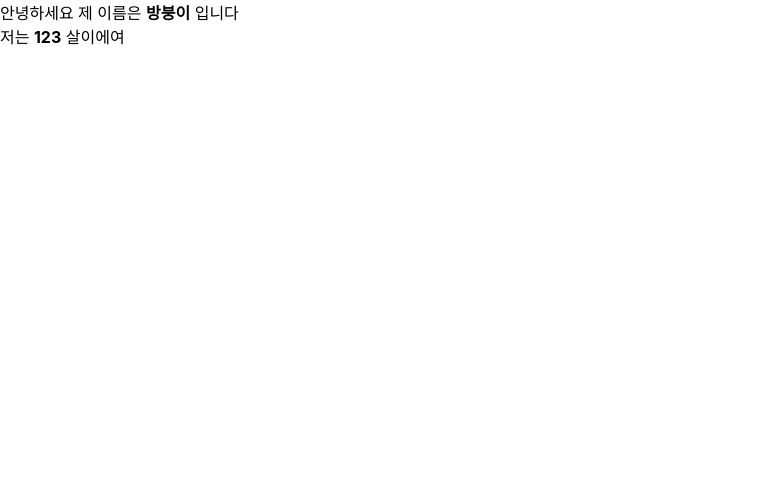
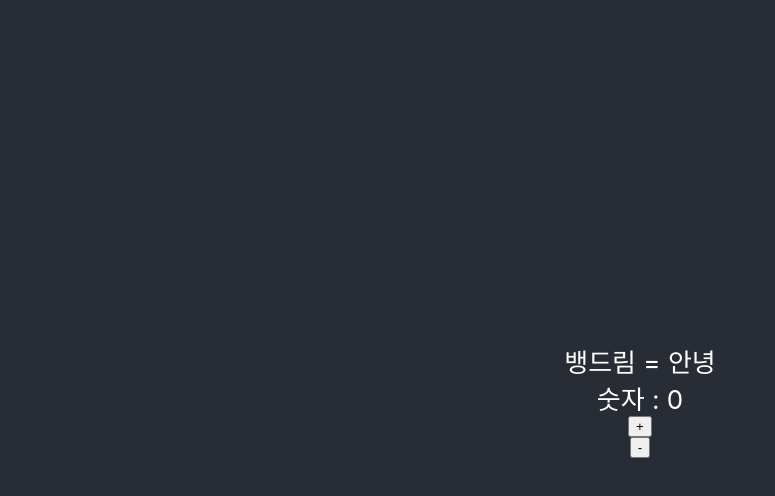
Before and after one commit to J1min/GB_front, a React (Create React App) app in the folder React/bandori/: page / in a window 1280 px wide. Shown: the top 496 px of the page, without its empty margins (0-775 px from the left). Built offline with nearby package versions, Linux system fonts and the light colour scheme.

Commit message:
스테이트 프롭스

```diff
--- a/React/bandori/src/App.js
+++ b/React/bandori/src/App.js
@@ -1,9 +1,17 @@
 import React, { Component } from "react";
-import MyName from "./MyName";
+import Counter from "./Counter";
+import "./App.css";
+
 class App extends Component {
   render() {
-    return <MyName name="방붕이" age="123"></MyName>;
+    return (
+      <div className="App-header">
+        <Counter/>
+      </div>
+    );
   }
 }
-
+Counter.defaultProps = {
+  name: "안녕"
+}
 export default App;
--- a/React/bandori/src/MyName.js
+++ b/React/bandori/src/MyName.js
@@ -1,38 +1,14 @@
 import React, { Component, Fragment } from "react";
 
-// class MyName extends Component {
-//   render() {
-//     return (
-//       <div>
-//         안녕하세요! 제 이름은 <b>{this.props.name}</b> 입니다.
-//       </div>
-//     );
-//   }
-// }
 class MyName extends Component {
   render() {
     return (
       <Fragment>
-        <div>
-          안녕하세요 제 이름은 <b>{this.props.name}</b> 입니다
-        </div>
-        <div>
-          저는 <b>{this.props.age}</b> 살이에여
-        </div>
+        <div>안녕하세요 제 이름은 {this.props.name} 입니다</div>
+        <div>저는 {this.props.age} 살이에야</div>
       </Fragment>
     );
   }
 }
 
-// const MyName = ({ name, age }) => {
-//   return (
-//     <div>
-//       안녕하세요 제 이름은 {name}, {age}살 입니다
-//     </div>
-//   );
-// };
-MyName.defaultProps = {
-  name: "기모띠띠띠",
-  age: 32,
-};
 export default MyName;
--- a/React/bandori/src/counter.js
+++ b/React/bandori/src/counter.js
@@ -1,22 +1,32 @@
-import React, { Component } from "react";
+import React, { Component, Fragment } from "react";
 
-class counter extends Component {
+class Counter extends Component {
+  state = {
+    number: 0,
+  };
 
-  handleIncrease = () => {
+  numberUp = () =>
     this.setState({
-      number: this.state.number + 1
+      number: this.state.number + 1,
     });
-  }
-
-  handleDecrease = () => {
+  numberDown = () =>
     this.setState({
-      number: this.state.number - 1
+      number: this.state.number - 1,
     });
-  }
 
   render() {
     return (
-      <div></div>
+      <Fragment>
+        <div>뱅드림 = {this.props.name}</div>
+
+        <div>숫자 : {this.state.number}</div>
+
+        <button onClick={this.numberUp}>+</button>
+
+        <button onClick={this.numberDown}>-</button>
+      </Fragment>
     );
   }
 }
+
+export default Counter;
--- a/React/bandori/src/index.js
+++ b/React/bandori/src/index.js
@@ -1,4 +1,4 @@
-import React, { Component, Fragment } from "react";
+import React from "react";
 import ReactDOM from "react-dom";
 import "./index.css";
 import App from "./App";
```
